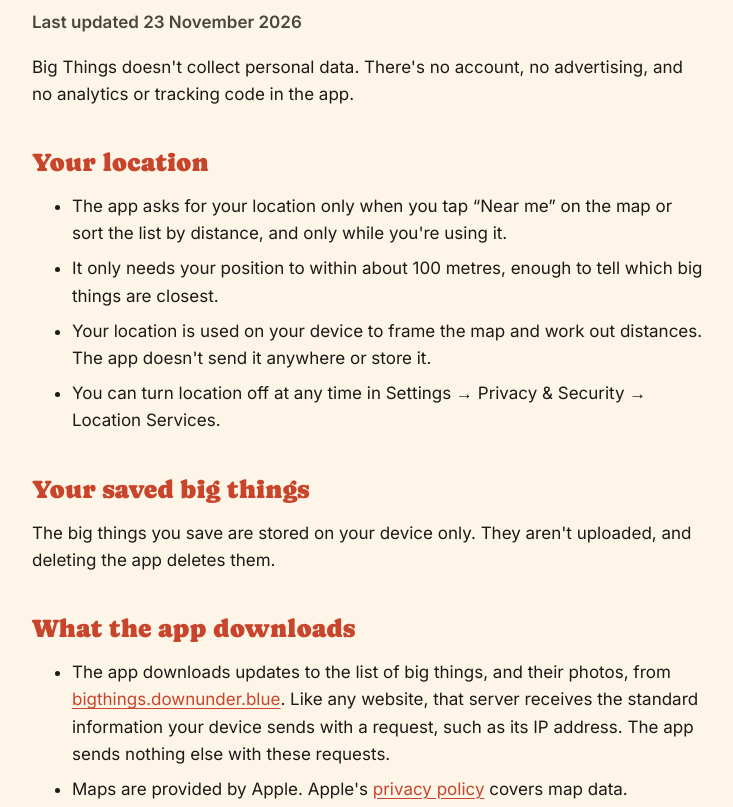
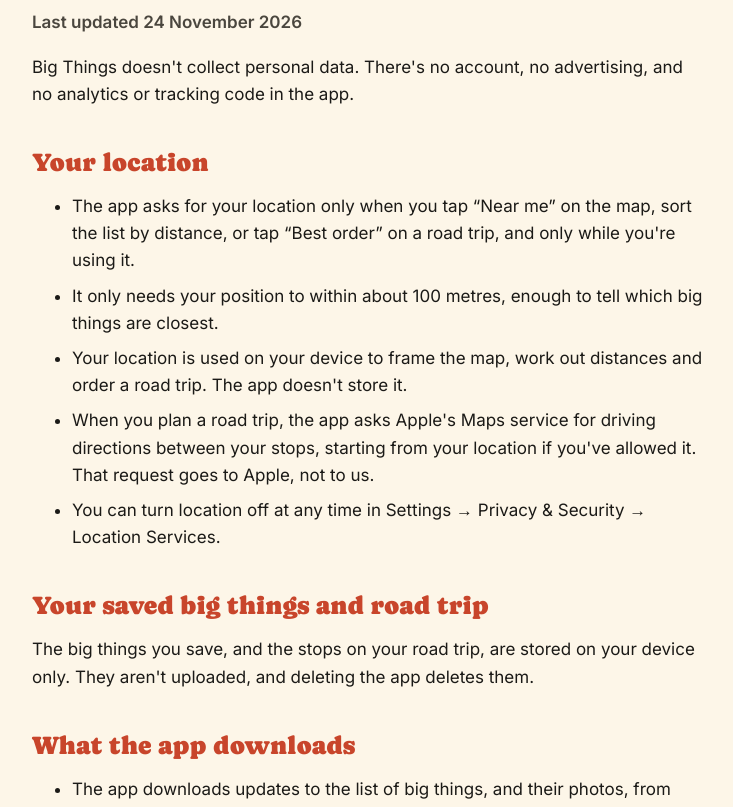
Before and after one commit to halans/bigthings, a plain HTML site: page privacy.html in a window 1280 px wide. Shown: the part 171-978 px from the top of the page, without its empty margins (272-1005 px from the left). Drawn offline with Linux system fonts and the light colour scheme.

Commit message:
Privacy policy and features: road-trip planner
- Privacy: location is also used for Best order; trip directions are requested
  from Apple's Maps service (from your location when allowed); Drive in Apple
  Maps hands the stops to Apple Maps; the trip is stored on the device only.
- Home: a "Plan the road trip" feature card.

Co-Authored-By: Claude Opus 5.5 <noreply@anthropic.com>

```diff
--- a/privacy.html
+++ b/privacy.html
@@ -4,7 +4,7 @@
   <meta charset="utf-8">
   <meta name="viewport" content="width=device-width, initial-scale=1">
   <title>Privacy policy | Big Things for iPhone</title>
-  <meta name="description" content="Big Things collects no personal data: no account, no ads, no analytics. Your location and saved big things stay on your device.">
+  <meta name="description" content="Big Things collects no personal data: no account, no ads, no analytics. Your saved big things and road trip stay on your device.">
   <link rel="canonical" href="https://halans.github.io/bigthings/privacy.html">
   <meta name="robots" content="index, follow">
   <meta name="theme-color" content="#FDF6E8" media="(prefers-color-scheme: light)">
@@ -37,25 +37,27 @@
 
   <main id="main" class="prose">
     <h1>Privacy</h1>
-    <p class="updated">Last updated 23 November 2026</p>
+    <p class="updated">Last updated 24 November 2026</p>
 
     <p>Big Things doesn't collect personal data. There's no account, no advertising, and no analytics or tracking code in the app.</p>
 
     <h2>Your location</h2>
     <ul>
-      <li>The app asks for your location only when you tap “Near me” on the map or sort the list by distance, and only while you're using it.</li>
+      <li>The app asks for your location only when you tap “Near me” on the map, sort the list by distance, or tap “Best order” on a road trip, and only while you're using it.</li>
       <li>It only needs your position to within about 100 metres, enough to tell which big things are closest.</li>
-      <li>Your location is used on your device to frame the map and work out distances. The app doesn't send it anywhere or store it.</li>
+      <li>Your location is used on your device to frame the map, work out distances and order a road trip. The app doesn't store it.</li>
+      <li>When you plan a road trip, the app asks Apple's Maps service for driving directions between your stops, starting from your location if you've allowed it. That request goes to Apple, not to us.</li>
       <li>You can turn location off at any time in Settings → Privacy &amp; Security → Location Services.</li>
     </ul>
 
-    <h2>Your saved big things</h2>
-    <p>The big things you save are stored on your device only. They aren't uploaded, and deleting the app deletes them.</p>
+    <h2>Your saved big things and road trip</h2>
+    <p>The big things you save, and the stops on your road trip, are stored on your device only. They aren't uploaded, and deleting the app deletes them.</p>
 
     <h2>What the app downloads</h2>
     <ul>
       <li>The app downloads updates to the list of big things, and their photos, from <a href="https://bigthings.downunder.blue">bigthings.downunder.blue</a>. Like any website, that server receives the standard information your device sends with a request, such as its IP address. The app sends nothing else with these requests.</li>
-      <li>Maps are provided by Apple. Apple's <a href="https://www.apple.com/legal/privacy/">privacy policy</a> covers map data.</li>
+      <li>Maps and road-trip directions are provided by Apple. Apple's <a href="https://www.apple.com/legal/privacy/">privacy policy</a> covers map data and directions requests.</li>
+      <li>“Drive in Apple Maps” opens Apple Maps with your trip's stops, under Apple's privacy policy.</li>
       <li>Links to Apple Maps, Wikipedia, Wikidata and photo credits open in those apps or your browser, under their own privacy policies.</li>
     </ul>
 
```
Also changed, not shown: index.html (+5 -0 lines).
